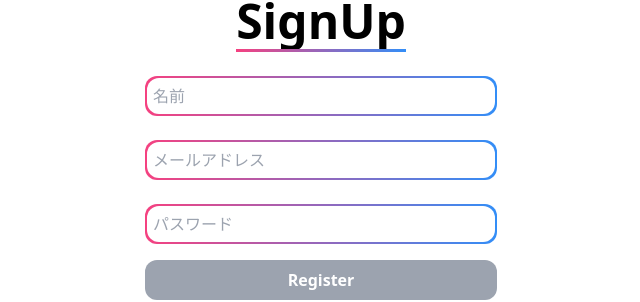
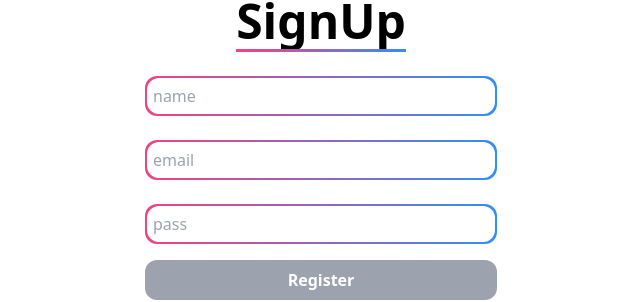
Before and after one commit to ikkei1616/TimeTracker, a React (Vite) app in the folder frontend/: page /signUp in a window 1280 px wide. Shown: the part 342-644 px from the top of the page, without its empty margins (319-959 px from the left). Built offline with nearby package versions, Linux system fonts and the light colour scheme.

Commit message:
AuthInputのpropsの変更

```diff
--- a/frontend/src/components/AuthInput.jsx
+++ b/frontend/src/components/AuthInput.jsx
@@ -2,21 +2,12 @@ import React from "react";
 
 
 const AuthInput = ({value,setFunction,fieldName}) => {
-  let field
-  if (fieldName === "pass") {
-    field ="パスワード";
-  } else if (fieldName === "email") {
-    field = "メールアドレス";
-  }
-  else if (fieldName === "name") {
-    field = "名前";
-  }
 
   return (
     <div className="mt-6 rounded-xl bg-gradient-to-r from-mainRed to-mainBlue p-0.5">
       <input
         type="text"
-        placeholder={field}
+        placeholder={fieldName}
         className="w-full p-1.5 rounded-xl "
         value={value}
         onChange={(e)=> setFunction(e.target.value)}
```
